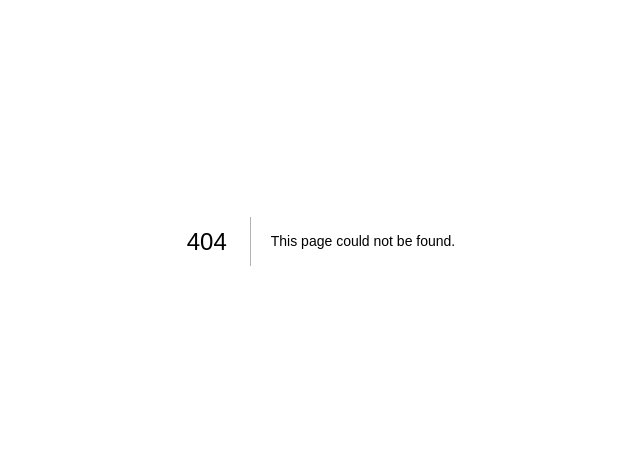
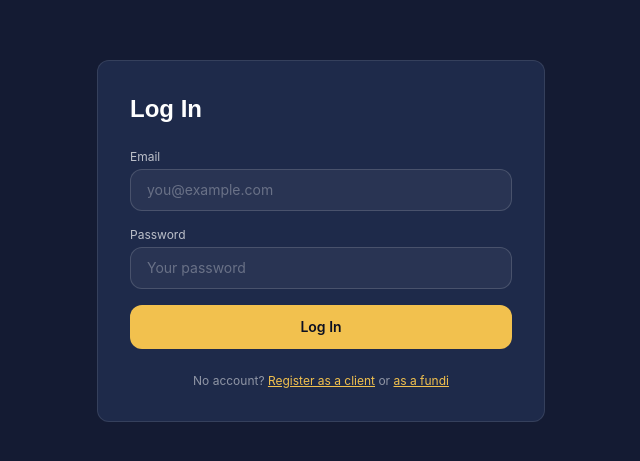
Before and after one commit to fonsi-skater/patafundi, a Next.js app: page /login in a window 1280 px wide. Before the commit this address had no page. Shown: the part 159-620 px from the top of the page, without its empty margins (319-959 px from the left). Built offline with nearby package versions, Linux system fonts and the light colour scheme; no server answers.

Commit message:
Fix missing login page (never actually created in Step 4)

```diff
--- /dev/null
+++ b/app/(auth)/login/page.tsx
@@ -0,0 +1,94 @@
+"use client";
+
+import { useState } from "react";
+import { useRouter } from "next/navigation";
+import { supabase } from "@/lib/supabase";
+
+export default function LoginPage() {
+  const router = useRouter();
+  const [email, setEmail] = useState("");
+  const [password, setPassword] = useState("");
+  const [error, setError] = useState<string | null>(null);
+  const [loading, setLoading] = useState(false);
+
+  async function handleSubmit(e: React.FormEvent) {
+    e.preventDefault();
+    setError(null);
+    setLoading(true);
+
+    const { error: authError } = await supabase.auth.signInWithPassword({
+      email,
+      password,
+    });
+
+    if (authError) {
+      setError(authError.message);
+      setLoading(false);
+      return;
+    }
+
+    router.push("/search-workers");
+    router.refresh();
+  }
+
+  return (
+    <main className="min-h-screen bg-navy flex items-center justify-center px-6 py-16">
+      <div className="bg-navy-light rounded-card p-8 max-w-md w-full border border-white/10">
+        <h1 className="text-white text-2xl font-display font-bold mb-6">
+          Log In
+        </h1>
+
+        <form onSubmit={handleSubmit} className="space-y-4">
+          <div>
+            <label className="text-white/70 text-xs block mb-1">Email</label>
+            <input
+              required
+              type="email"
+              value={email}
+              onChange={(e) => setEmail(e.target.value)}
+              className="input"
+              placeholder="you@example.com"
+            />
+          </div>
+
+          <div>
+            <label className="text-white/70 text-xs block mb-1">Password</label>
+            <input
+              required
+              type="password"
+              value={password}
+              onChange={(e) => setPassword(e.target.value)}
+              className="input"
+              placeholder="Your password"
+            />
+          </div>
+
+          {error && (
+            <p className="text-red-400 text-sm bg-red-400/10 border border-red-400/20 rounded-card px-3 py-2">
+              {error}
+            </p>
+          )}
+
+          <button
+            type="submit"
+            disabled={loading}
+            className="w-full bg-gold hover:bg-gold-dark disabled:opacity-50 text-ink font-semibold text-sm py-3 rounded-card transition-colors"
+          >
+            {loading ? "Logging in..." : "Log In"}
+          </button>
+        </form>
+
+        <p className="text-white/50 text-xs mt-6 text-center">
+          No account?{" "}
+          <a href="/register-client" className="text-gold underline">
+            Register as a client
+          </a>{" "}
+          or{" "}
+          <a href="/register-worker" className="text-gold underline">
+            as a fundi
+          </a>
+        </p>
+      </div>
+    </main>
+  );
+}
```
